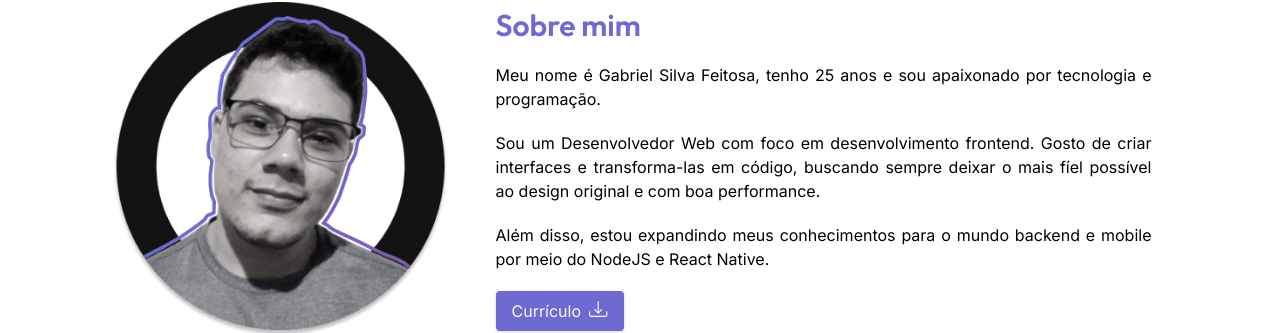
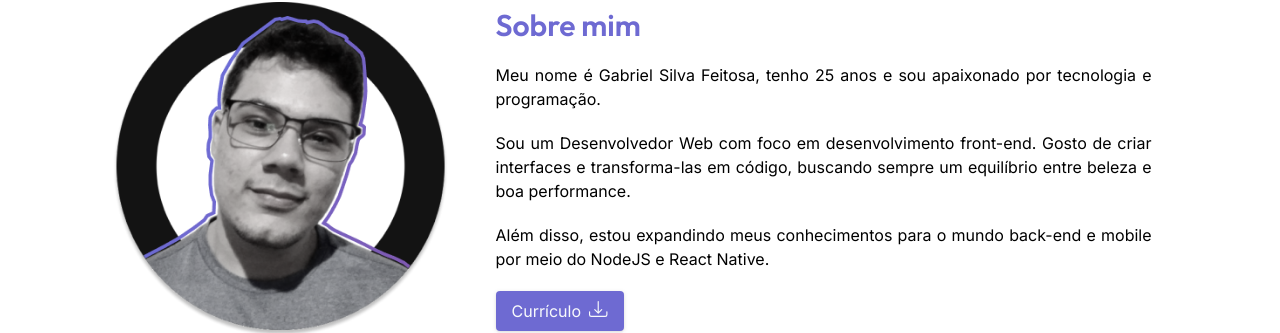
Before and after one commit to br-gabriel/my-portfolio, a Next.js app: page / in a window 1280 px wide. Shown: the part 1011-1344 px from the top of the page. Built offline with nearby package versions, Linux system fonts and the light colour scheme.

Commit message:
updated description

```diff
--- a/src/components/AboutMe.jsx
+++ b/src/components/AboutMe.jsx
@@ -29,11 +29,11 @@ export default function Aboutme() {
                         </p>
 
                         <p className="text-justify text-sm md:text-base">
-                            Sou um Desenvolvedor Web com foco em desenvolvimento frontend. Gosto de criar interfaces e transforma-las em código, buscando sempre deixar o mais fíel possível ao design original e com boa performance.
+                            Sou um Desenvolvedor Web com foco em desenvolvimento front-end. Gosto de criar interfaces e transforma-las em código, buscando sempre um equilíbrio entre beleza e boa performance.
                         </p>
 
                         <p className="text-justify text-sm md:text-base">
-                            Além disso, estou expandindo meus conhecimentos para o mundo backend e mobile por meio do NodeJS e React Native.
+                            Além disso, estou expandindo meus conhecimentos para o mundo back-end e mobile por meio do NodeJS e React Native.
                         </p>
 
                         <button className="w-32 px-4 py-2 bg-[#6e6ad2] text-slate-50 rounded drop-shadow flex flex-row justify-center gap-2 duration-200 hover:bg-[#6e6ad2]/80 hover:text-white hover:ease-in-out hover:scale-105">
```
